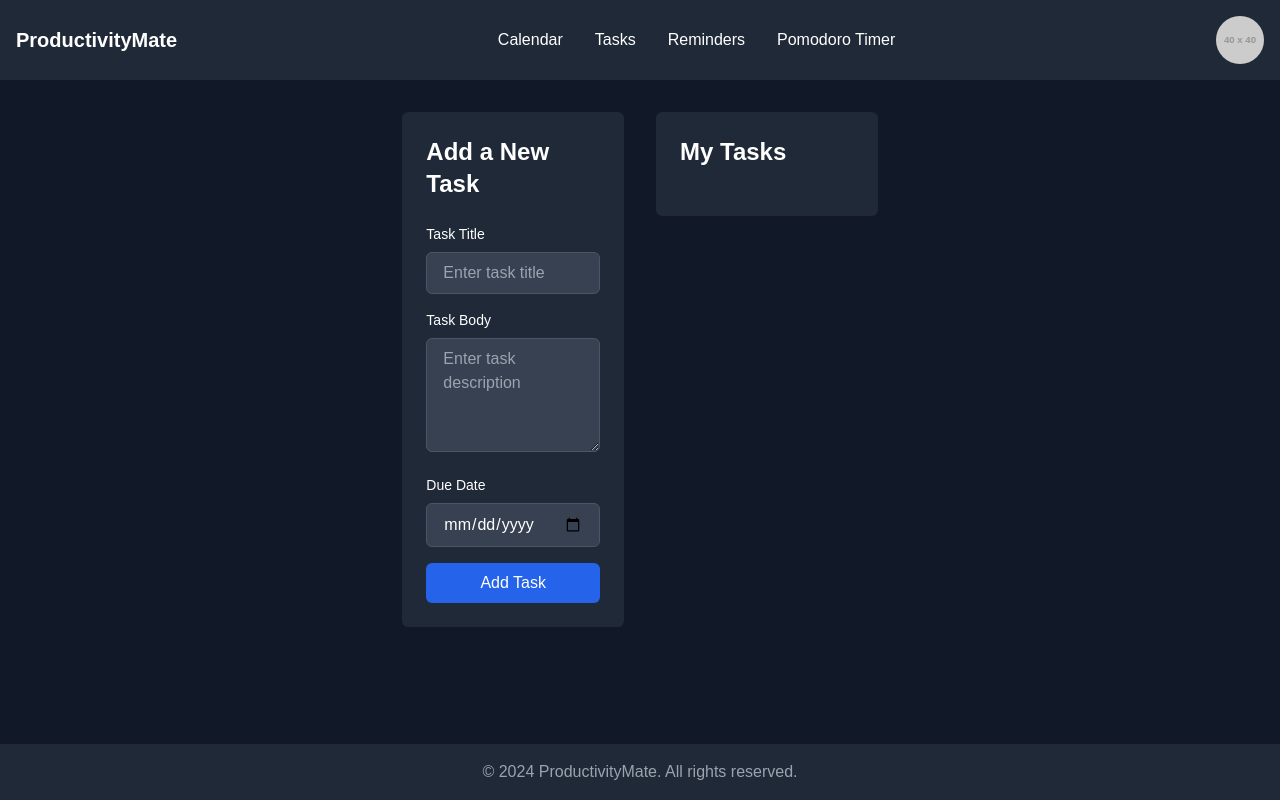
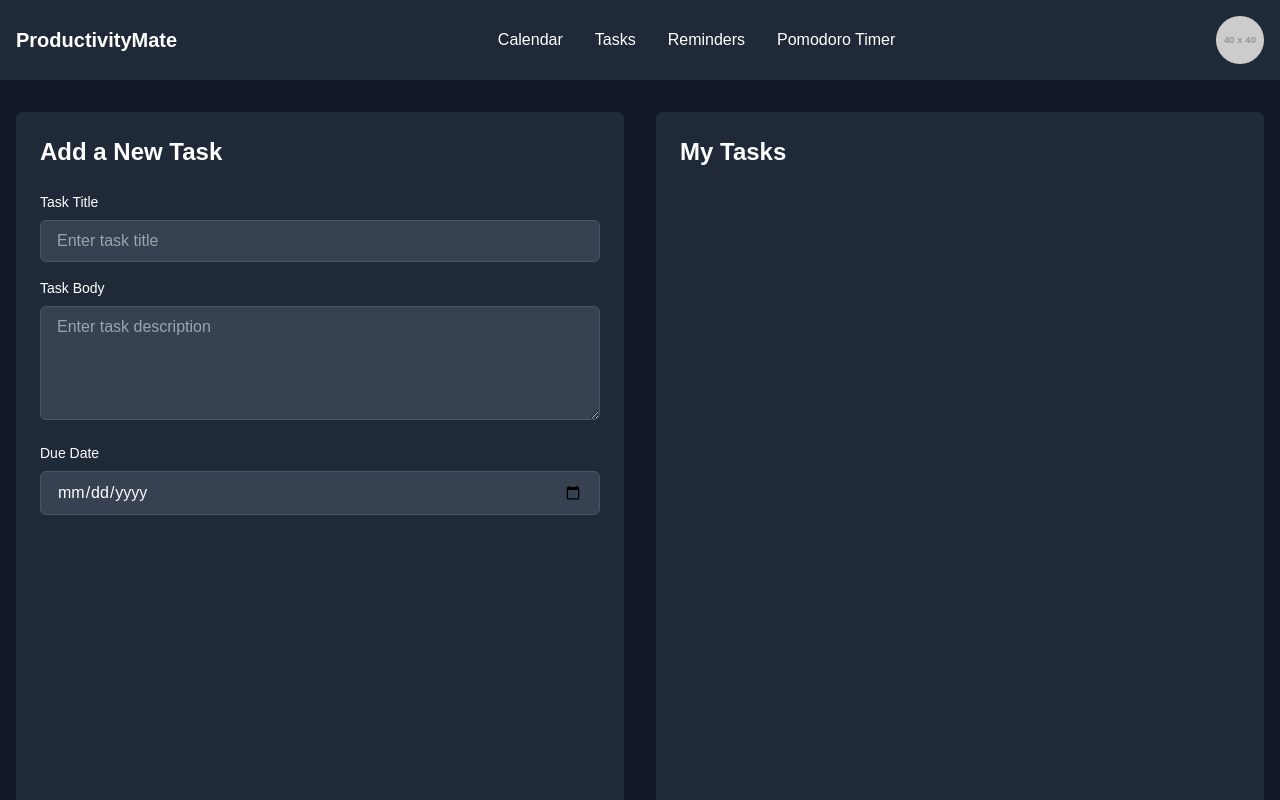
Before and after one commit to williamntlam/productivity-mate, a Next.js app in the folder frontend/: page /tasks in a window 1280 px wide. Shown: the top 800 px of the page. Built offline with nearby package versions, Linux system fonts and the light colour scheme.

Commit message:
feat: implemened frontend for tasks page

```diff
--- a/frontend/pages/tasks/index.tsx
+++ b/frontend/pages/tasks/index.tsx
@@ -45,9 +45,9 @@ export default function TasksPage() {
       <Navbar />
 
       {/* Main Content */}
-      <main className="flex-1 max-w-7xl mx-auto px-4 py-8 flex gap-8 h-full">
+      <main className="flex-1 flex max-w-full px-4 py-8 gap-8">
         {/* Left Side: Add Task */}
-        <section className="flex flex-col bg-gray-800 p-6 rounded-md w-1/2 h-full">
+        <section className="flex flex-col bg-gray-800 p-6 rounded-md flex-1 h-screen">
           <h2 className="text-2xl font-bold mb-6">Add a New Task</h2>
           <div className="mb-4">
             <label className="block text-sm font-medium mb-2" htmlFor="title">
@@ -96,7 +96,7 @@ export default function TasksPage() {
         </section>
 
         {/* Right Side: Task List */}
-        <section className="flex flex-col bg-gray-800 p-6 rounded-md w-1/2 h-full">
+        <section className="flex flex-col bg-gray-800 p-6 rounded-md flex-1 h-screen">
           <h2 className="text-2xl font-bold mb-6">My Tasks</h2>
           <ul className="space-y-4 flex-1 overflow-y-auto">
             {tasks.map((task) => (
```
